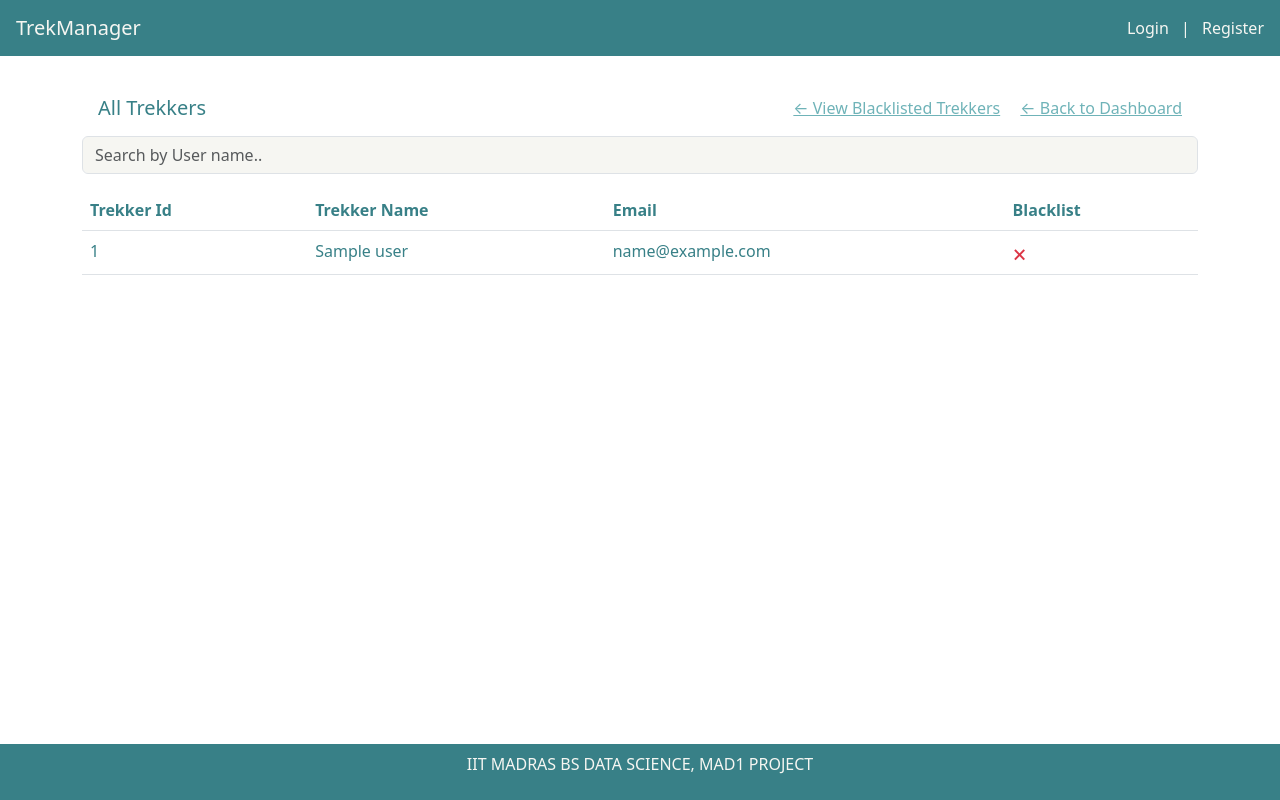
After one commit to 23f2003837/Trekking-Management-App-V1, a Flask app: template app/templates/all_trekkers.html in a window 1280 px wide. The commit adds this page. Run offline with Flask 3, Linux system fonts and the light colour scheme; the template is opened without the code that fills it: most values are stand-ins (such as "Sample title", 1, 10 or a date in 2020).

Commit message:
add trekker management with blacklist toggle and search

```diff
--- /dev/null
+++ b/app/templates/all_trekkers.html
@@ -0,0 +1,46 @@
+{% extends 'base.html' %}
+{% block content %}
+<div class="d-flex justify-content-between align-items-center p-3">
+    <h5 class="text-teal-dark m-0">All Trekkers</h5>
+    <div>
+        <a class="text-teal-muted me-3" href="{{ url_for('main.blacklisted_trekkers') }}">← View Blacklisted Trekkers</a>
+        <a class="text-teal-muted" href="{{ url_for('main.admin_dashboard') }}">← Back to Dashboard</a>
+    </div>
+</div>
+
+<form method="GET" class="mb-3">
+    <input type="text" name="search" placeholder="Search by User name.." class="form-control text-teal-muted bg-offwhite" value="{{ request.args.get('search','') }}">
+</form>
+<table class="table">
+    <thead>
+        <tr>
+            <th class="text-teal-dark">Trekker Id</th>
+            <th class="text-teal-dark">Trekker Name</th>
+            <th class="text-teal-dark">Email</th>
+            <th class="text-teal-dark">Blacklist</th>
+        </tr>
+    </thead>
+    <tbody>
+        {% for user in trekker_list %}
+        <tr>
+            <td class="text-teal-dark">{{ user.id }}</td>
+            <td class="text-teal-dark">{{ user.name }}</td>
+            <td class="text-teal-dark">{{ user.email }}</td>
+            <td class="text-teal-dark">
+                <form action="{{ url_for("main.blacklist_trekker",user_id=user.id) }}"
+                    method="POST"
+                    style="display:inline;"
+                    onsubmit="return confirm('Are you sure you want to blacklist this trekker?');">
+                    <button type="submit" class="btn btn-link text-danger p-0 m-0" style="text-decoration:none;">🗙</button>
+                </form>
+            </td>
+        </tr>
+        {% else %}
+        <tr>
+            <td colspan="4" class="text-center text-teal-dark">No Trekkers yet!</td>
+        </tr>
+        {% endfor %}
+    </tbody>
+</table>
+
+{% endblock %}
--- a/app/templates/all_treks.html
+++ b/app/templates/all_treks.html
@@ -1,13 +1,14 @@
 {% extends 'base.html' %}
 {% block content %}
-
 <div class="d-flex justify-content-between align-items-center p-3">
     <h5 class="text-teal-dark m-0">All Treks</h5>
     <div>
+        <a class="btn text-teal-muted bg-sage me-4" href="{{ url_for('main.create_trek') }}">+ Create Trek</a>
         <a class="text-teal-muted me-4" href="{{ url_for('main.cancelled_treks') }}">← View Cancelled Treks</a>
         <a class="text-teal-muted" href="{{ url_for('main.admin_dashboard') }}">← Back to Dashboard</a>
     </div>
 </div>
+
 <form method="GET" class="mb-3">
     <input type="text" name="search" placeholder="Search by Trek name.." class="form-control text-teal-muted bg-offwhite" value="{{ request.args.get('search','') }}">
 </form>
```
Also changed, not shown: app/routes.py (+36 -0 lines), app/templates/blacklisted_trekkers.html (added, +47 -0 lines), app/templates/create_trek.html (+6 -4 lines).
